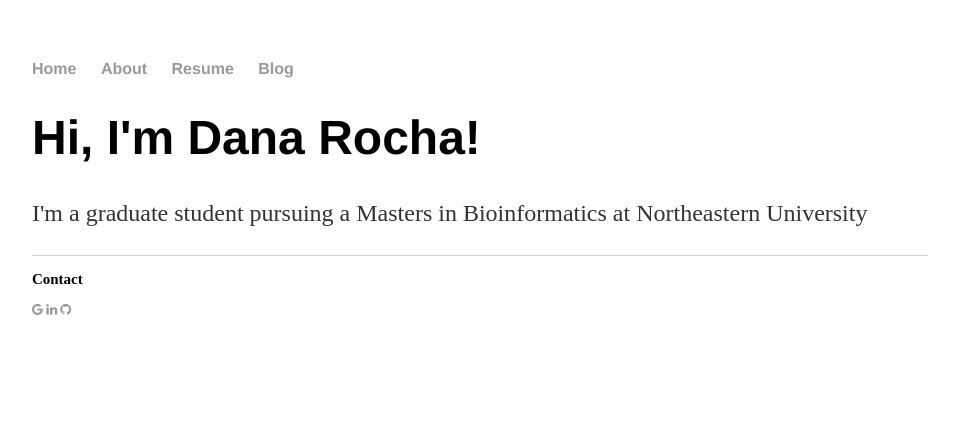
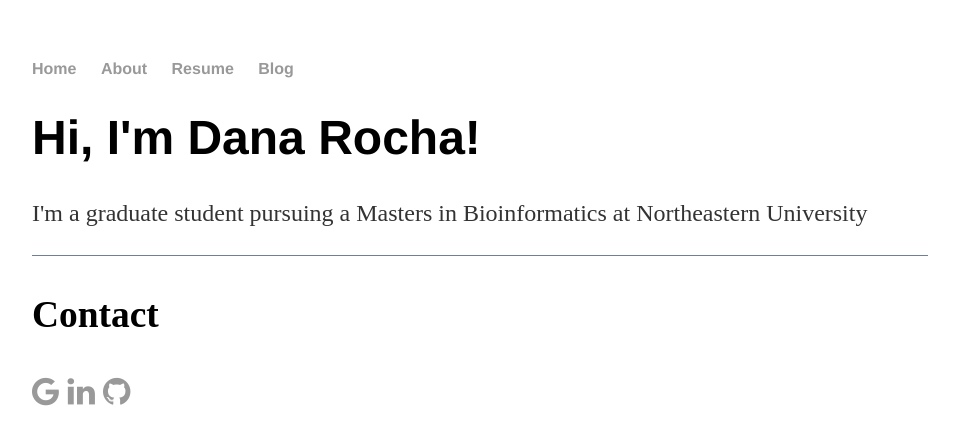
Before and after one commit to dana-rocha/dana-rocha.github.io, a Jekyll site: the page built from index.html, in a window 1280 px wide. Shown: the top 445 px of the page, without its empty margins (160-1119 px from the left). Built offline with Jekyll 4.4.1, drawn with Linux system fonts in a browser that asks for light colours.

Commit message:
Fix Buttons

```diff
--- a/css/main.css
+++ b/css/main.css
@@ -30,8 +30,8 @@ p {
     color: #333;
 }
 footer {
-    border-top: 1px solid #d5d5d5;
-    font-size: .8em;
+    border-top: 1px solid #708090;
+    font-size: 2em;
 }
 
 ul.posts {
@@ -44,8 +44,8 @@ ul.posts li {
 
 /* Contact Buttons */
 .fa {
-  padding: 20px;
-  font-size: 30px;
+  padding: 15px;
+  font-size: 20px;
   width: 30px;
   text-align:left;
   text-decoration: none;
```
